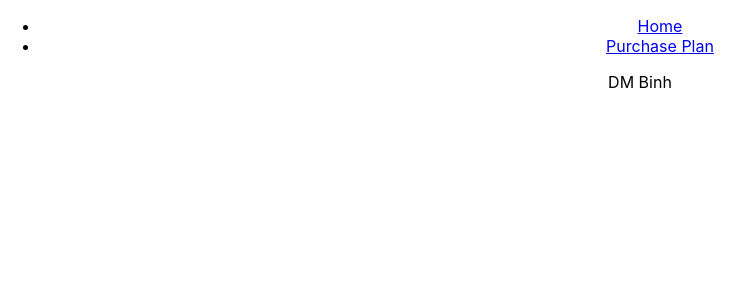
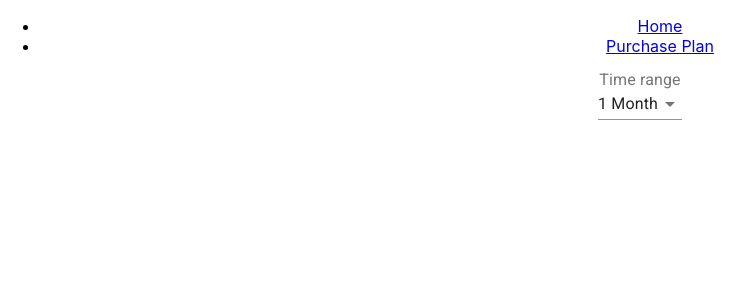
Before and after one commit to duongnhatduy/junction2019, a React (Create React App) app: page / in a window 1280 px wide. Shown: the top 300 px of the page, without its empty margins (0-753 px from the left). Built offline with nearby package versions, Linux system fonts and the light colour scheme.

Commit message:
filter, overview page

```diff
--- a/src/feature/Overview/index.jsx
+++ b/src/feature/Overview/index.jsx
@@ -1,5 +1,36 @@
-import React from "react";
+import React, { useState, useEffect } from "react";
+import { InputLabel, Select, MenuItem } from "@material-ui/core";
+import { getOverview, getSeries } from "../../api";
 
 export const Overview = () => {
-  return <>DM Binh</>;
+  const [groupBy, setGroupBy] = useState("1month");
+
+  const [overview, setOverview] = useState(null);
+  const [series, setSeries] = useState(null);
+
+  useEffect(() => {
+    async function fetch() {
+      const overviewData = await getOverview(groupBy);
+      const seriesData = await getSeries(groupBy);
+      setOverview(overviewData);
+      setSeries(seriesData);
+    }
+    fetch();
+  }, [groupBy]);
+
+  return (
+    <>
+      <InputLabel id="label">Time range</InputLabel>
+      <Select
+        labelId="label"
+        id="select"
+        value={groupBy}
+        onChange={({ target: { value } }) => setGroupBy(value)}
+      >
+        <MenuItem value="1month">1 Month</MenuItem>
+        <MenuItem value="3month">3 Months</MenuItem>
+        <MenuItem value="1year">1 Year</MenuItem>
+      </Select>
+    </>
+  );
 };
```
